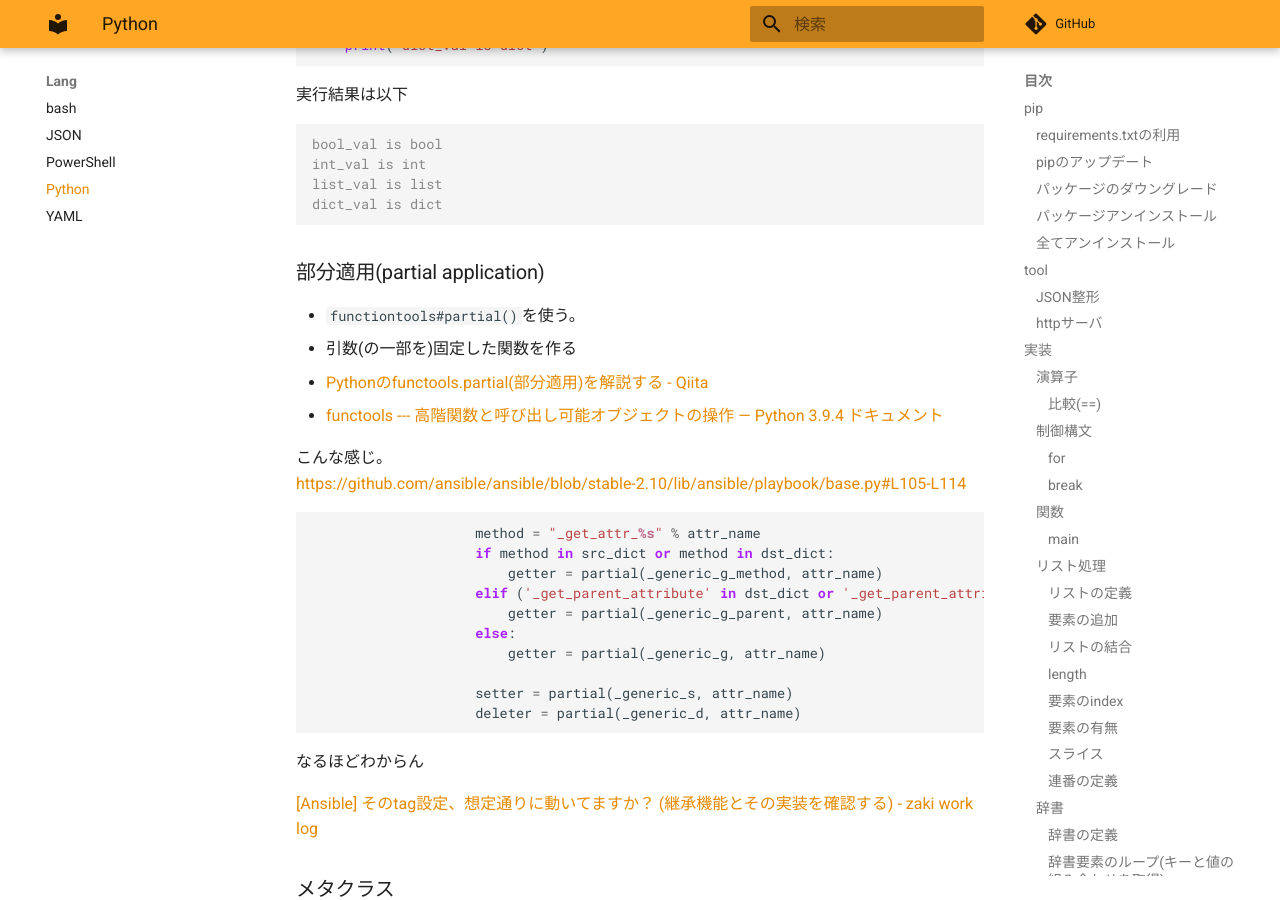
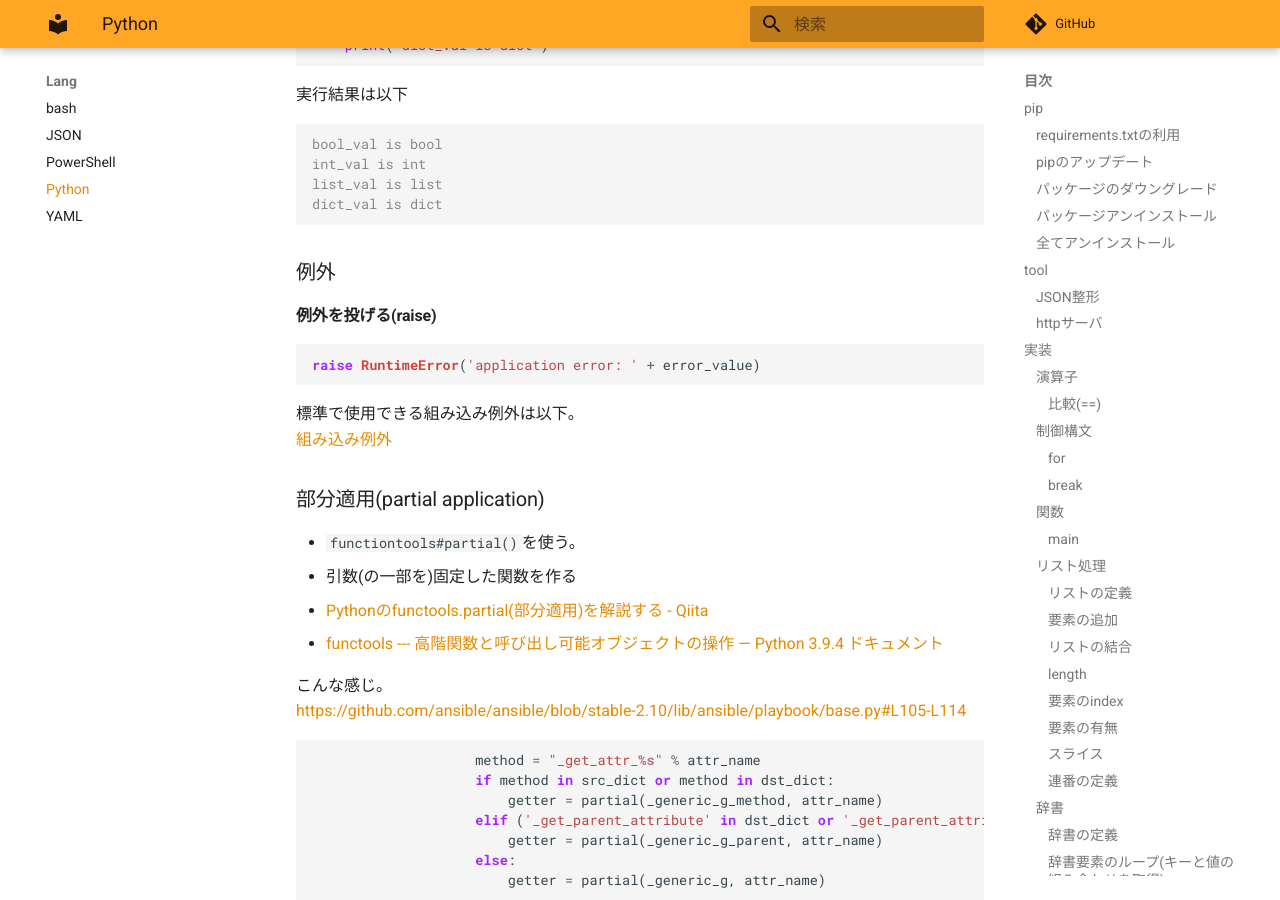
Before and after one commit to zaki-lknr/docs, an MkDocs documentation site: the page built from docs/lang/python.md, in a window 1280 px wide and 900 px high, scrolled down 10389 px. Built offline with MkDocs 1.6.1 and Material for MkDocs 9.7.7, drawn with Linux system fonts in a browser that asks for light colours; comment, search, counter and statistics services are not loaded.

Commit message:
add: lang/python: 例外のraise

````diff
--- a/docs/lang/python.md
+++ b/docs/lang/python.md
@@ -540,6 +540,17 @@ list_val is list
 dict_val is dict
 ```
 
+### 例外
+
+#### 例外を投げる(raise)
+
+```python
+raise RuntimeError('application error: ' + error_value)
+```
+
+標準で使用できる組み込み例外は以下。
+[組み込み例外](https://docs.python.org/ja/3/library/exceptions.html)
+
 ### 部分適用(partial application)
 
 - `functiontools#partial()`を使う。
````
